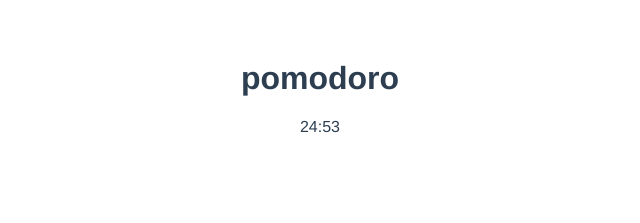
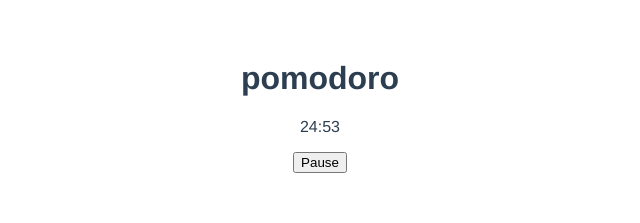
Before and after one commit to hamiltondave/pomodoro-clock, a Vue app: page / in a window 1280 px wide. Shown: the top 223 px of the page, without its empty margins (320-960 px from the left). Built offline with nearby package versions, Linux system fonts and the light colour scheme.

Commit message:
Add pause button

```diff
--- a/src/components/Timer.vue
+++ b/src/components/Timer.vue
@@ -1,5 +1,8 @@
 <template>
-  <p>{{ minutes }}:{{ seconds }}</p>
+  <div>
+    <p>{{ minutes }}:{{ seconds }}</p>
+    <button @click="paused = !paused">{{ buttonText }}</button>
+  </div>
 </template>
 
 <script>
@@ -16,10 +19,15 @@ export default {
     return {
       elapsed: 0,
       interval: null,
+      paused: false,
     }
   },
 
   computed: {
+    buttonText() {
+      return this.paused ? 'Play' : 'Pause'
+    },
+
     minutes() {
       return Math.floor(this.remaining / 60)
     },
@@ -36,6 +44,14 @@ export default {
   },
 
   watch: {
+    paused(newValue) {
+      if (newValue) {
+        this.endTimer()
+      } else {
+        this.startTimer()
+      }
+    },
+
     remaining(newValue) {
       if (newValue === 0) {
         this.endTimer()
```
